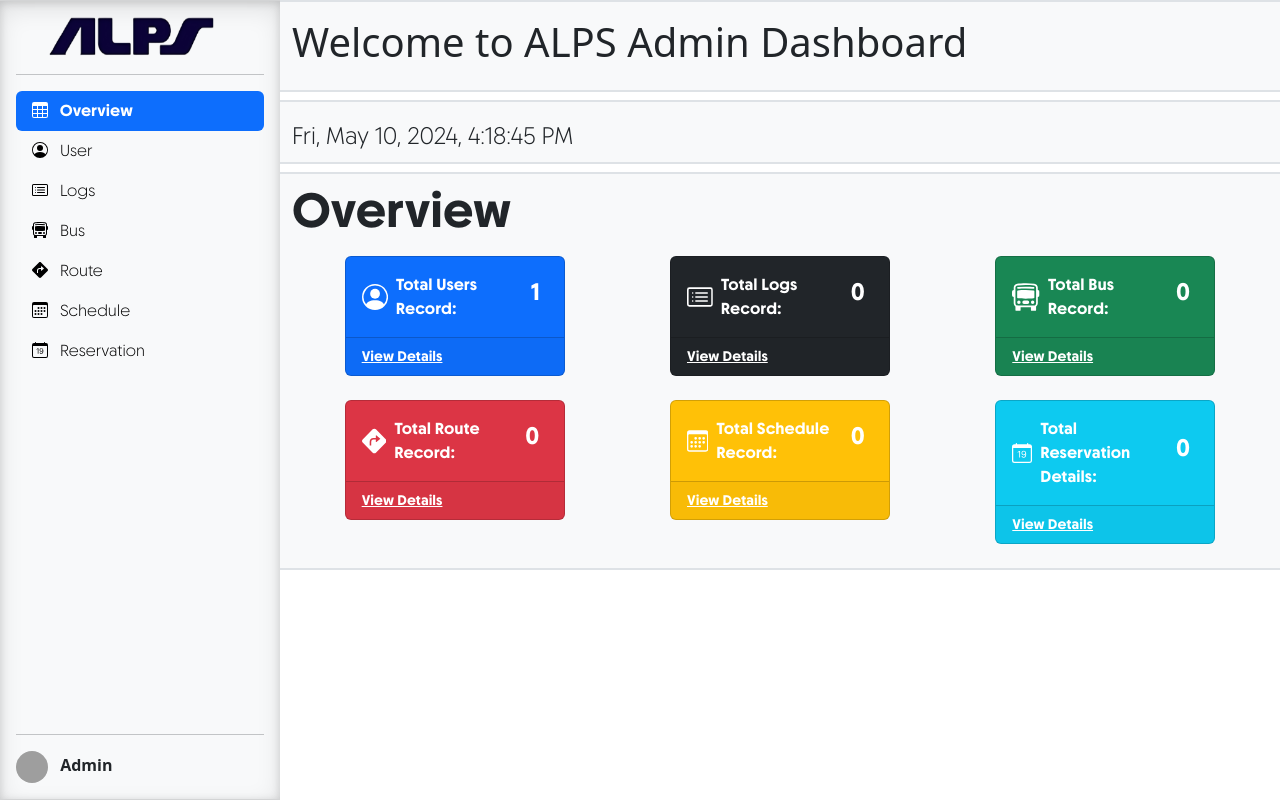
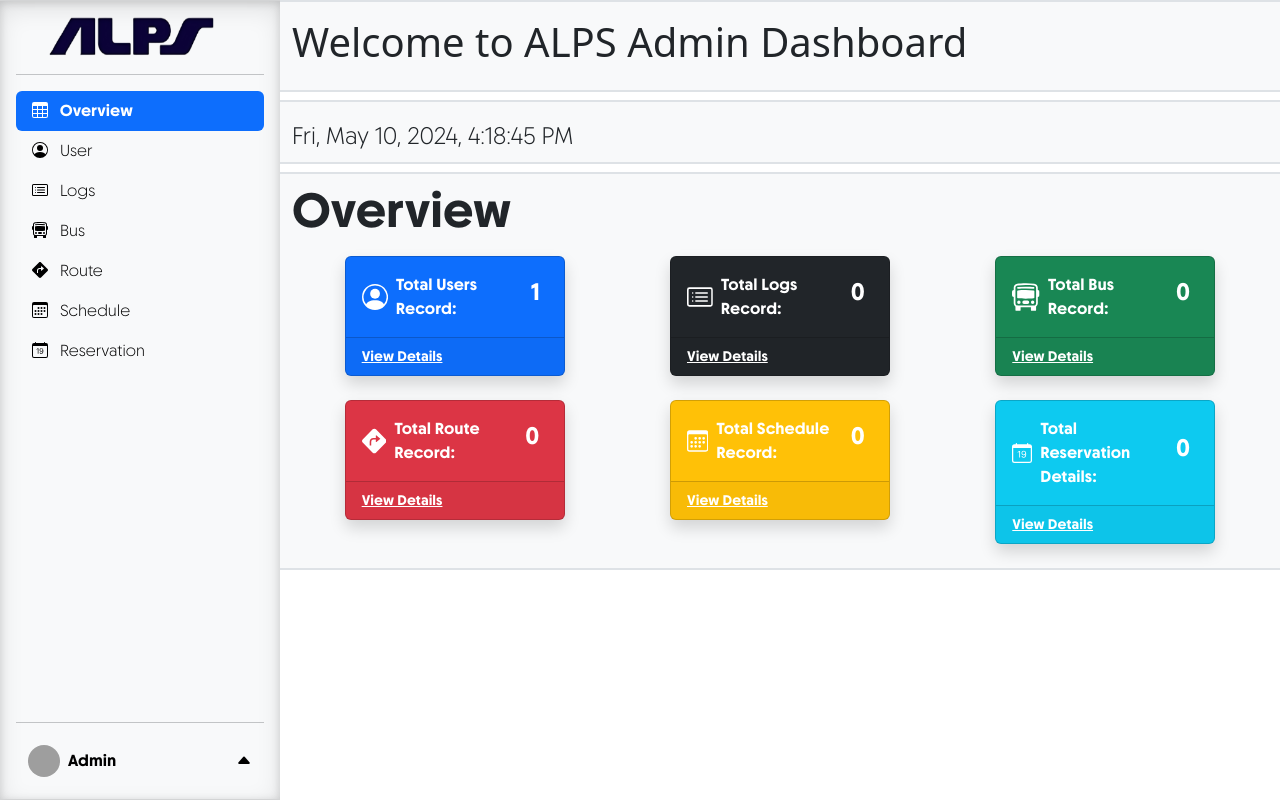
Before and after one commit to win8t/Bus_Reservation, a PHP site: page /FinalsTable/Overview.php in a window 1280 px wide. Run offline with PHP 8.4, Linux system fonts and the light colour scheme; data comes from the database, SQL or seed files in the repository; data that the repository does not hold is empty; some libraries are stand-ins or nearby versions; grey boxes are pictures that could not be loaded.

Commit message:
added dropdown logout change format of dates

```diff
--- a/FinalsTable/Overview.php
+++ b/FinalsTable/Overview.php
@@ -10,6 +10,7 @@
   <title>Sidebars · Bootstrap v5.0</title>
 
   <link rel="canonical" href="https://getbootstrap.com/docs/5.0/examples/sidebars/">
+  <link rel="stylesheet" href="https://cdn.jsdelivr.net/npm/bootstrap-icons@1.11.3/font/bootstrap-icons.min.css">
 
 
 
@@ -44,10 +45,14 @@
 
 
   <!-- Custom styles for this template -->
-  <link href="sidebar.css" rel="stylesheet">
+  <link href="sidebars.css" rel="stylesheet">
 </head>
 
 <body>
+  <script src="https://cdn.jsdelivr.net/npm/bootstrap@5.3.3/dist/js/bootstrap.bundle.min.js"></script>
+  <script src="bootstrap.min.js"></script>
+
+  <script src="sidebars.js"></script>
 
   <svg xmlns="http://www.w3.org/2000/svg" style="display: none;">
     <symbol id="bootstrap" viewBox="0 0 118 94">
@@ -198,10 +203,15 @@
 
 
       <hr>
-      <div class="dropdown">
-        <img src="https://github.com/mdo.png" alt="" width="32" height="32" class="rounded-circle me-2">
-        <strong>Admin </strong>
-        </a>
+      <div class="dropup-center dropup">
+        <button class="btn btn-secondary dropdown-tog" type="button" data-bs-toggle="dropdown" aria-expanded="false">
+          <img src="https://github.com/mdo.png" alt="" width="32" height="32" class="rounded-circle me-2">
+          <strong class ="">Admin </strong>
+          <span class ="d-flex justify-content-end"><i class="bi bi-caret-up-fill"></i></span>
+        </button>
+        <ul class="dropdown-menu p-1 mb-2">
+          <li><a class="dropdown-item" href="#">Log Out</a></li>
+        </ul>
       </div>
     </div>
 
@@ -211,8 +221,8 @@
 
     <div class="container-fluid">
 
-    <div class="row bg-light border-top border-bottom border-2 mb-2">
-        <h1 class ="hd-text py-3">Welcome to ALPS Admin Dashboard</h1>
+      <div class="row bg-light border-top border-bottom border-2 mb-2">
+        <h1 class="hd-text py-3">Welcome to ALPS Admin Dashboard</h1>
 
       </div>
       <div class="row bg-light border-top border-bottom border-2">
@@ -262,7 +272,7 @@
             <?php require_once "dbconnect.php"; ?>
             <div class="row">
               <div class="col-xl-3 col-md-6 mx-auto">
-                <div class="card bg-primary text-white mb-4">
+                <div class="card bg-primary text-white mb-4 shadow">
                   <div class="card-body hd-font d-flex align-items-center"> <!-- Added align-items-center -->
                     <svg class="bi me-2" width="30" height="30">
                       <use xlink:href="#people-circle" />
@@ -293,7 +303,7 @@
 
               <div class="col-xl-3 col-md-6 mx-auto">
 
-                <div class="card bg-dark text-white mb-4">
+                <div class="card bg-dark text-white mb-4 shadow">
                   <div class="card-body hd-font d-flex align-items-center"> <!-- Added align-items-center -->
                     <svg class="bi me-2" width="30" height="30">
                       <use xlink:href="#card-list" />
@@ -320,7 +330,7 @@
                 </div>
               </div>
               <div class="col-xl-3 col-md-6 mx-auto">
-                <div class="card bg-success text-white mb-4">
+                <div class="card bg-success text-white mb-4 shadow">
                   <div class="card-body hd-font d-flex align-items-center"> <!-- Added align-items-center -->
                     <svg class="bi me-2" width="30" height="30">
                       <use xlink:href="#bus-front" />
@@ -350,7 +360,7 @@
             </div>
             <div class="row">
               <div class="col-xl-3 col-md-6 mx-auto">
-                <div class="card bg-danger text-white mb-4">
+                <div class="card bg-danger text-white mb-4 shadow">
                   <div class="card-body hd-font d-flex align-items-center"> <!-- Added align-items-center -->
                     <svg class="bi me-2" width="30" height="30">
                       <use xlink:href="#sign-turn-right" />
@@ -377,7 +387,7 @@
 
               </div>
               <div class="col-xl-3 col-md-6 mx-auto">
-                <div class="card bg-warning text-white mb-4">
+                <div class="card bg-warning text-white mb-4 shadow">
                   <div class="card-body hd-font d-flex align-items-center"> <!-- Added align-items-center -->
                     <svg class="bi me-2" width="30" height="30">
                       <use xlink:href="#calendar3" />
@@ -404,7 +414,7 @@
 
               </div>
               <div class="col-xl-3 col-md-6 mx-auto">
-                <div class="card bg-info text-white mb-4">
+                <div class="card bg-info text-white mb-4 shadow">
                   <div class="card-body hd-font d-flex align-items-center"> <!-- Added align-items-center -->
                     <svg class="bi me-2" width="30" height="30">
                       <use xlink:href="#calendar-date" />
@@ -447,8 +457,7 @@
       </div>
     </div> -->
 
-      <script src="../assets/dist/js/bootstrap.bundle.min.js"></script>
-      <script src="sidebars.js"></script>
+
   </main>
 </body>
 
--- a/FinalsTable/sidebar.css
+++ b/FinalsTable/sidebars.css
@@ -166,3 +166,52 @@ main {
   .tbl-font, .hd-font {
     font-family:FontBold;
   }
+
+  .card {transition: all 0.6 ease-in-out;
+  }
+
+  .card:hover {
+    transform: scale(1.05);
+  }
+
+  .dropdown-tog {
+    font-family: FontBold;
+    background-color: transparent;
+    border: none;
+    width: 100%;
+    text-align: left;
+    color: black;
+  }
+
+  .dropup-center.dropup .btn-secondary:hover,
+  .dropup-center.dropup .btn-secondary:focus {
+    background-color: #0d6efd !important;
+    color: white;
+  }
+
+  .dropdown-menu {
+    background-color: rgb(255, 255, 255);
+    border: none;
+    width: 100%;
+  }
+
+  .dropup-center.dropup .dropdown-menu li a {
+    color: black;
+    font-family: FontReg;
+  }
+
+  .dropup-center.dropup .dropdown-menu li a:hover {
+    color: white;
+    background-color: #0d6efd;
+    border-radius: 5px;
+    font-family: FontBold;
+  }
+
+  .dropup-center.dropup .dropdown-tog {
+    display: flex;
+    align-items: center;
+  }
+
+  .dropup-center.dropup .dropdown-tog strong {
+    flex-grow: 1;
+  }
```
Also changed, not shown: Booking.php (+4 -3 lines), FinalsTable/Bus.php (+17 -10 lines), FinalsTable/Logs.php (+12 -9 lines), FinalsTable/Reservation.php (+15 -12 lines), FinalsTable/Route.php (+14 -8 lines), FinalsTable/Schedule.php (+14 -8 lines), FinalsTable/User.php (+12 -9 lines).
